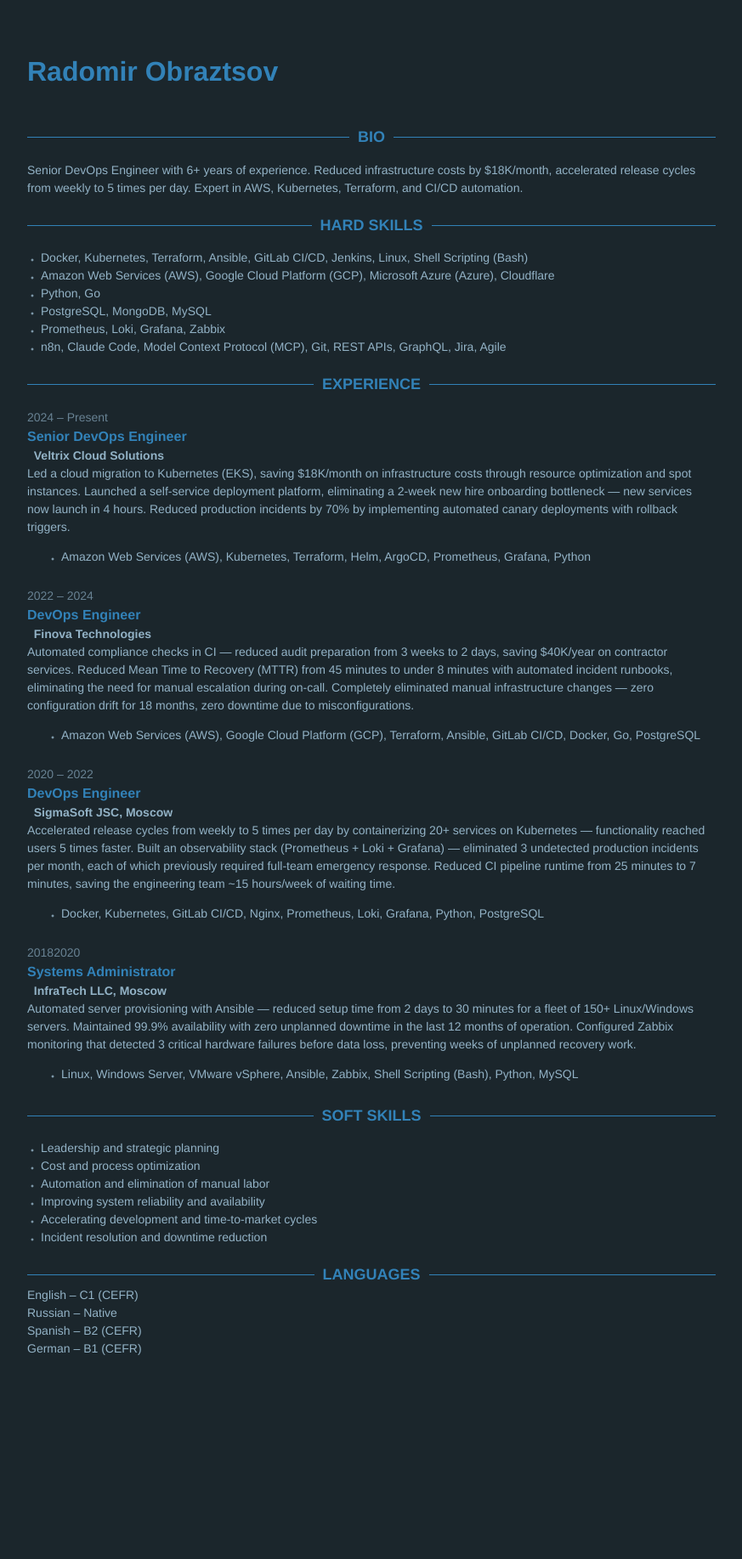
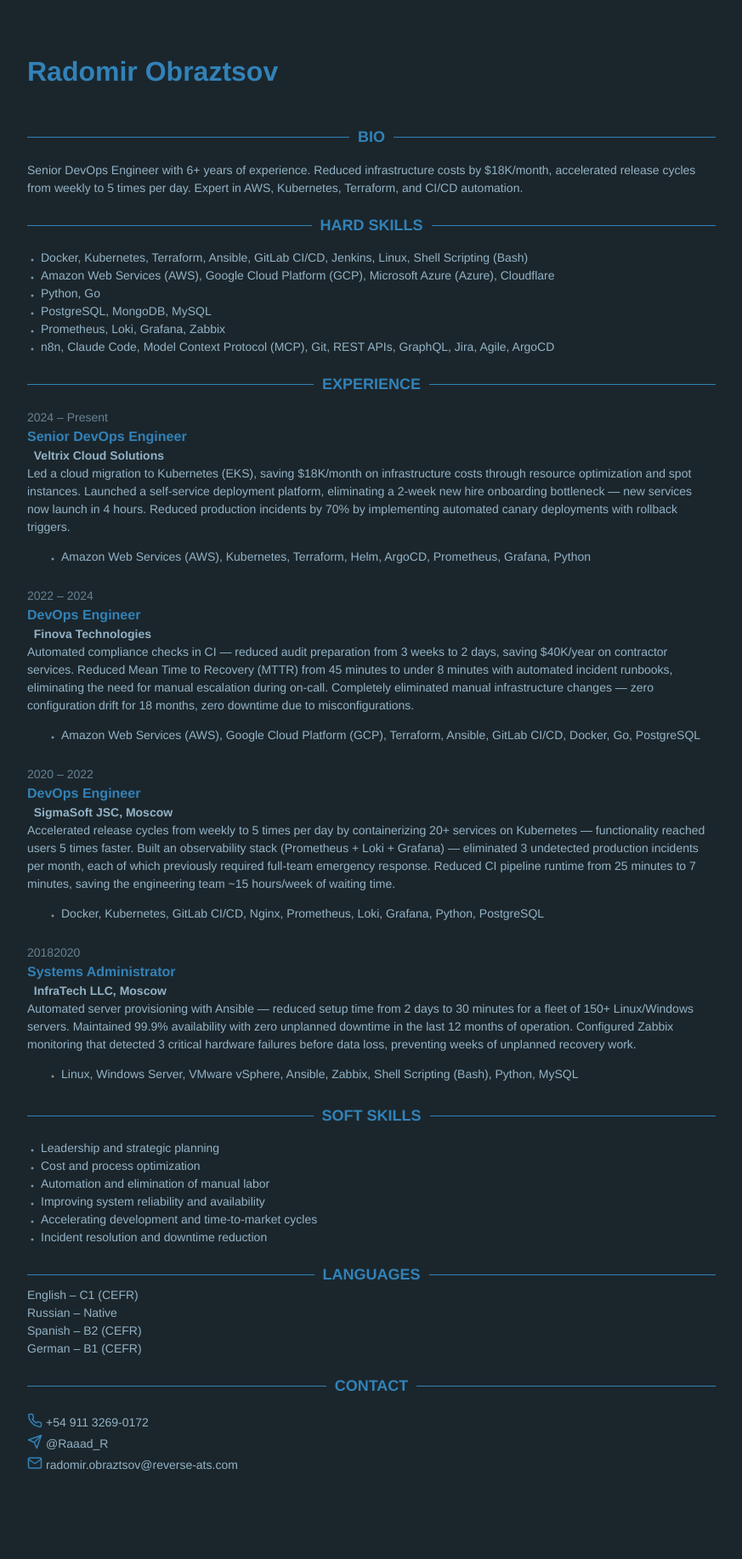
Before and after one commit to martianovandrei9000/CV-Radomir-Obraztsov, a Jekyll site: the page built from index.html, in a window 1280 px wide. Shown: the whole page at 85% size, without its empty margins (203-1076 px from the left). Built offline with Jekyll 4.4.1, drawn with Linux system fonts in a browser that asks for light colours; before the commit the page ends 1698 px from its top, so only the background shows below that.

Commit message:
Update CV

```diff
--- a/_data/data.yml
+++ b/_data/data.yml
@@ -12,7 +12,7 @@ hardskills:
     - Python, Go
     - PostgreSQL, MongoDB, MySQL
     - Prometheus, Loki, Grafana, Zabbix
-    - n8n, Claude Code, Model Context Protocol (MCP), Git, REST APIs, GraphQL, Jira, Agile
+    - n8n, Claude Code, Model Context Protocol (MCP), Git, REST APIs, GraphQL, Jira, Agile, ArgoCD
 
 softskills:
   skill:
@@ -32,7 +32,7 @@ languages:
 bio: |
   Senior DevOps Engineer with 6+ years of experience. Reduced infrastructure costs by $18K/month, accelerated release cycles from weekly to 5 times per day. Expert in AWS, Kubernetes, Terraform, and CI/CD automation.
 
-contacts:
+contact:
   phone: +54 911 3269-0172
   telegram: "@Raaad_R"
   email: radomir.obraztsov@reverse-ats.com
```
